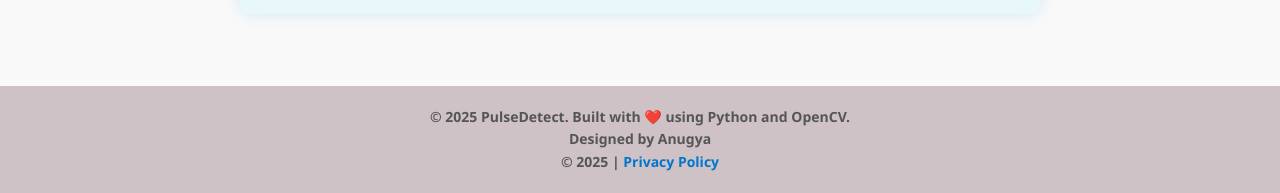
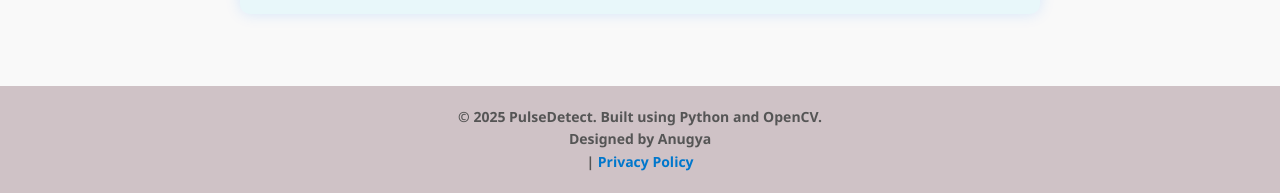
Before and after one commit to anugya22/Heart_rate_monitor, a Flask app: page /theory in a window 1280 px wide. Shown: the part 1340-1533 px from the top of the page. Run offline with Flask 3, Linux system fonts and the light colour scheme.

Commit message:
Update theory.html

```diff
--- a/templates/theory.html
+++ b/templates/theory.html
@@ -87,9 +87,9 @@
 
 
 <footer style="background:#cfc2c6; padding: 20px 10px; text-align:center; font-size:14px; color:#555; margin-top:40px;">
-  <p>&copy; 2025 PulseDetect. Built with ❤️ using Python and OpenCV.</p>
+  <p>&copy; 2025 PulseDetect. Built using Python and OpenCV.</p>
   Designed by <strong>Anugya</strong><br>
-  © 2025 | <a href="/privacy" style="color:#0077cc; text-decoration:none;">Privacy Policy</a>
+   | <a href="/privacy" style="color:#0077cc; text-decoration:none;">Privacy Policy</a>
 
 
   </footer>
```
